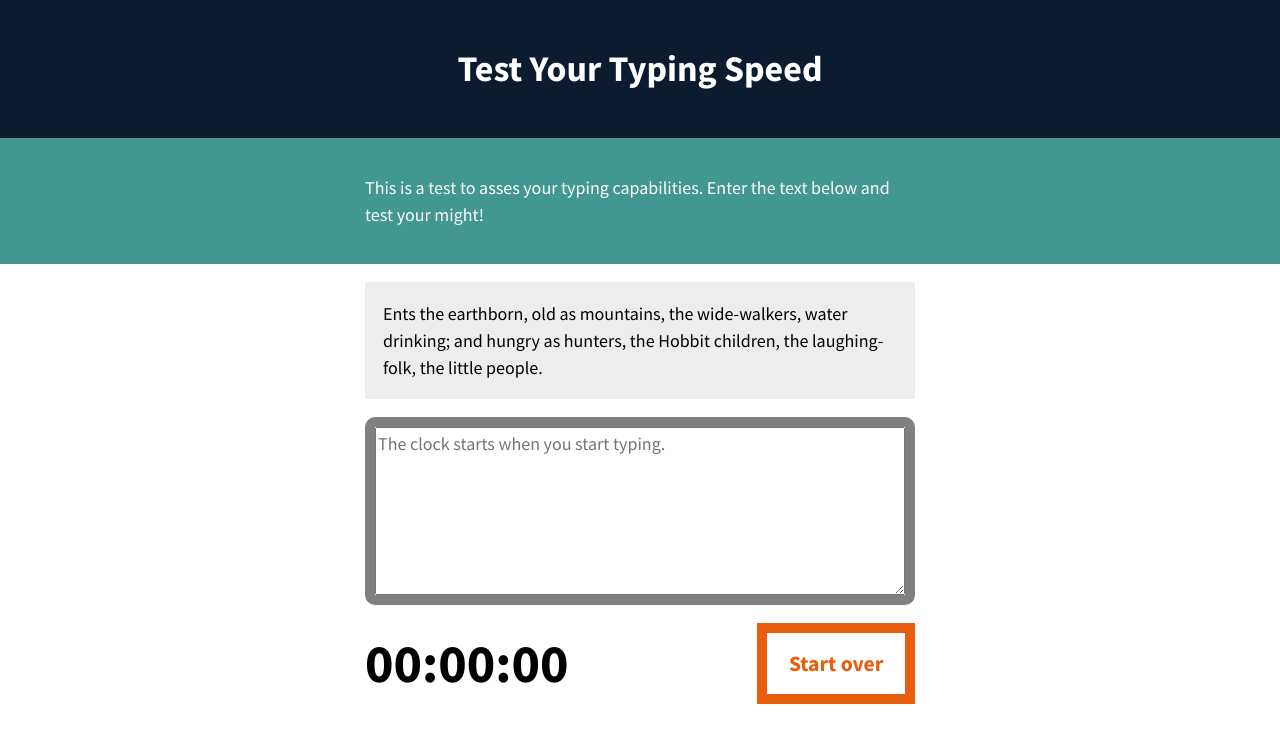
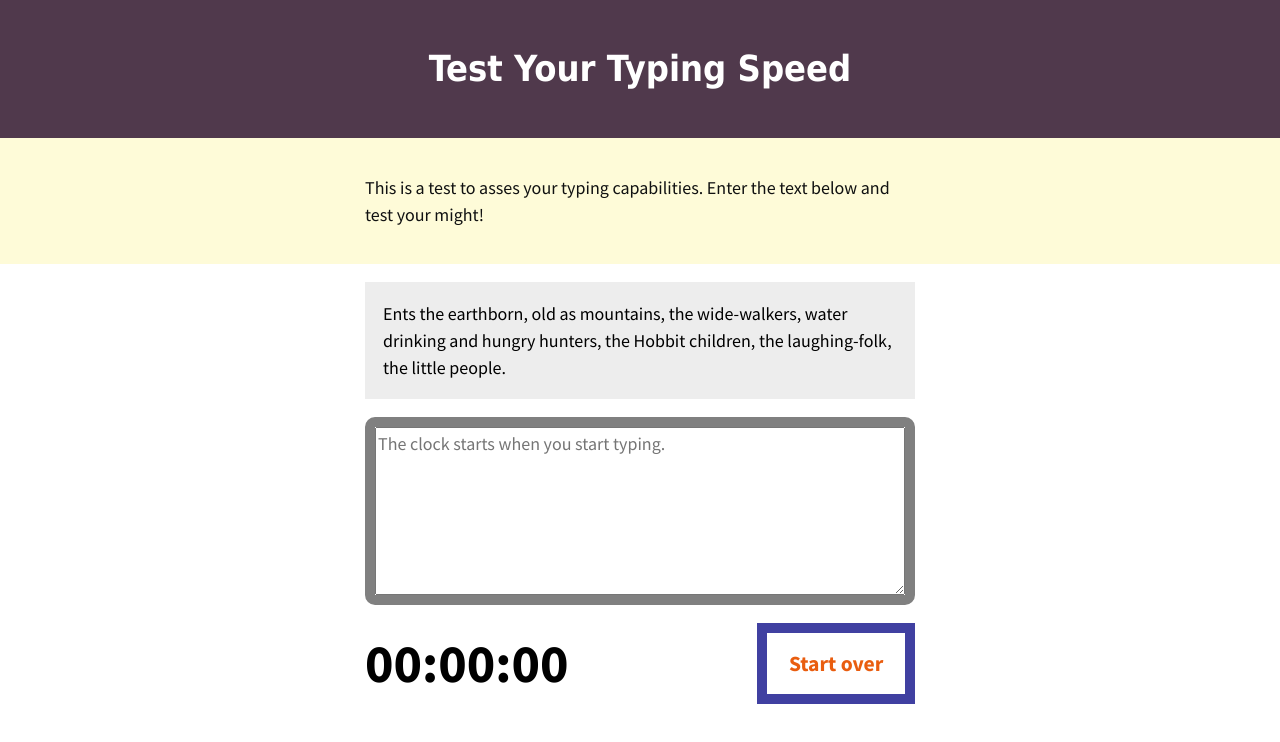
Before and after one commit to bsypher/typing_speed_assessment, a plain HTML site: page index.html in a window 1280 px wide. Drawn offline with Linux system fonts and the light colour scheme.

Commit message:
updated style.css and index.html.

```diff
--- a/index.html
+++ b/index.html
@@ -20,10 +20,7 @@
         </article><!-- .intro -->
         <section class="test-area">
             <div id="origin-text">
-                <p>Ents the earthborn, old as mountains,
-                the wide-walkers, water drinking;
-                and hungry as hunters, the Hobbit children,
-                the laughing-folk, the little people.</p>
+                <p>Ents the earthborn, old as mountains, the wide-walkers, water drinking and hungry hunters, the Hobbit children, the laughing-folk, the little people.</p>
             </div><!-- #origin-text -->
 
             <div class="test-wrapper">
--- a/style.css
+++ b/style.css
@@ -19,6 +19,7 @@ h4,
 h5,
 h6 {
 	clear: both;
+    font-family: Tahoma;
 }
 
 p {
@@ -46,7 +47,7 @@ address {
 }
 
 pre {
-	background: #eee;
+	background: #f4e1d2;
 	font-family: "Courier 10 Pitch", Courier, monospace;
 	font-size: 15px;
 	font-size: 1.5rem;
@@ -111,7 +112,7 @@ body {
 
 .masthead {
     padding: 1em 2em;
-    background-color: #0D1B2E;
+    background-color: #50394c;
     color: white;
 }
 
@@ -121,8 +122,8 @@ body {
 
 .intro {
     padding: 2em 2em;
-    color: #ffffff;
-    background: #429890;
+    color: #101111;
+    background: #fefbd8;
 }
 
 
@@ -179,7 +180,7 @@ body {
     font-weight: bold;
     color: #E95D0F;
     background: white ;
-    border: 10px solid #E95D0F;
+    border: 10px solid #4040a1;
 }
 
 #reset:hover {
```
